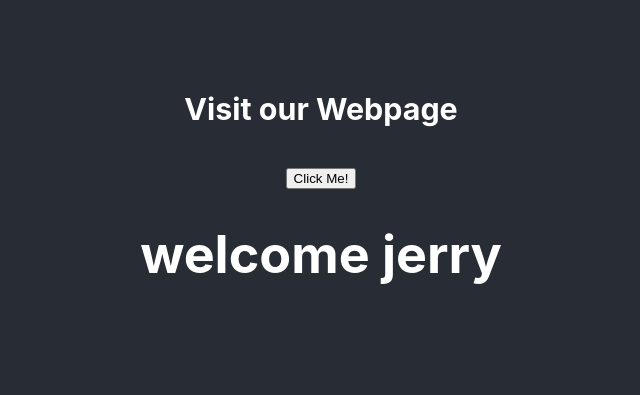
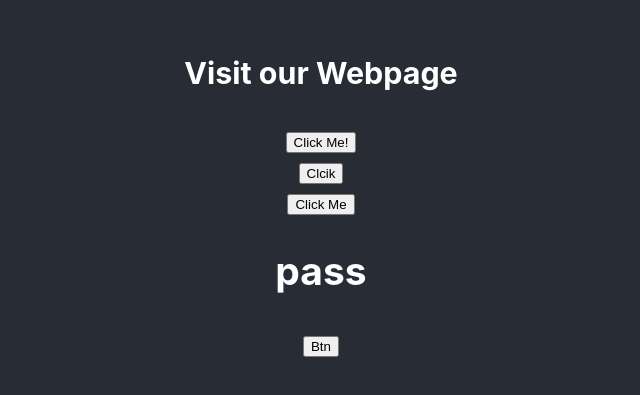
Before and after one commit to ChristopherA11/code-Evalution, a React (Create React App) app: page / in a window 1280 px wide. Shown: the part 209-604 px from the top of the page, without its empty margins (319-959 px from the left). Built offline with nearby package versions, Linux system fonts and the light colour scheme.

Commit message:
class component added

```diff
--- a/src/App.js
+++ b/src/App.js
@@ -1,8 +1,12 @@
 import logo from './logo.svg';
 import './App.css';
 // import Greet from './Components/Greet';
-import Welcome from './Classes/Welcome';
+// import Welcome from './Classes/Welcome';
 import ClassState from './Classes/ClassState';
+// import CounteClass from './Classes/CounteClass';
+import ButEle from './Components/Event/ButEle';
+import Event from './Classes/Event';
+import EventCls from './Classes/EventCls';
 // import Hello from './Components/Hello';
 
 function App() {
@@ -11,7 +15,11 @@ function App() {
       <header className="App-header">
         {/* <Greet name="john" heroName="super hero" /> */}
          <ClassState />
-        <Welcome name="jerry"/>
+         <ButEle />
+         <Event />
+         <EventCls />
+         {/* <CounteClass/> */}
+        {/* <Welcome name="jerry"/> */}
         {/* <Hello /> */}
       </header>
     </div>
--- /dev/null
+++ b/src/Classes/CounteClass.js
@@ -0,0 +1,39 @@
+import React, { Component } from 'react'
+
+class CounteClass extends Component {
+    constructor(){
+        super()
+        this.state={
+            count:0
+        }
+    }
+    increment(){
+        // this.setState({
+        //     count: this.state.count - 1
+        // },()=> {console.log("callbackValue",this.state.count)}
+        // )
+        this.setState(prevState => ({
+            count:prevState.count + 1
+        }))
+        console.log(this.state.count);
+    }
+    incrementFive(){     //this method use increment 3
+        this.increment()
+        this.increment()
+        this.increment()
+    }
+
+
+
+  render() {
+    return (
+      <div>
+        <h1>{this.state.count}</h1>
+        {/* <button onClick={() => this.handelChange()}>decrement</button> */}
+        <button onClick={() => this.incrementFive()}>increment</button>
+      </div>
+    )
+  }
+}
+
+export default CounteClass
--- /dev/null
+++ b/src/Classes/Event.js
@@ -0,0 +1,16 @@
+import React, { Component } from 'react'
+
+export class Event extends Component {
+    handelClick(){
+        console.log("button Clicked");
+    }
+  render() {
+    return (
+      <div>
+        <button onClick={this.handelClick}>Click Me</button>
+      </div>
+    )
+  }
+}
+
+export default Event
--- /dev/null
+++ b/src/Classes/EventCls.js
@@ -0,0 +1,34 @@
+import React, { Component } from 'react'
+
+export class EventCls extends Component {
+    constructor(props){
+        super(props)
+        this.state={
+            message:"pass"
+        }
+    }
+    // hanndelChange(){
+    //    this.setState({
+    //     message:"passed"
+    //    })
+    //    console.log(this);
+    // }
+    hanndelChange =() => {
+        this.setState({
+            message:"byeee"
+        })
+    }
+
+  render() {
+    return (
+      <div>
+        <h2>{this.state.message}</h2>
+        {/* <button onClick={this.hanndelChange.bind(this)}>BTnEl</button> */}
+         {/* <button onClick={() => this.hanndelChange()}>Btn</button>  */}
+         <button onClick={this.hanndelChange}>Btn</button>
+      </div>
+    )
+  }
+}
+
+export default EventCls
--- a/src/Classes/Welcome.js
+++ b/src/Classes/Welcome.js
@@ -3,6 +3,7 @@ import React, { Component } from "react";
 
 class Welcome extends Component {
     render(){
+       // const {name} = this.props //use class component destuctring render
     return(
         <div>
             <h1>welcome {this.props.name}</h1>
--- /dev/null
+++ b/src/Components/Event/ButEle.js
@@ -0,0 +1,14 @@
+import React from 'react'
+
+const ButEle = () => {
+    const handelClick = () => {
+        console.log("clicked");
+    }
+  return (
+    <div>
+        <button onClick={ handelClick}>Clcik</button>
+    </div>
+  )
+}
+
+export default ButEle
```
